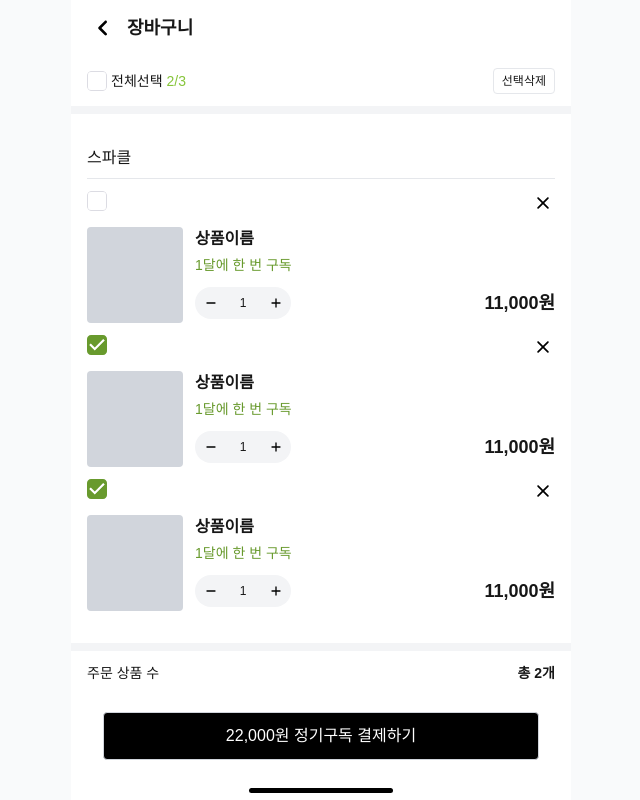
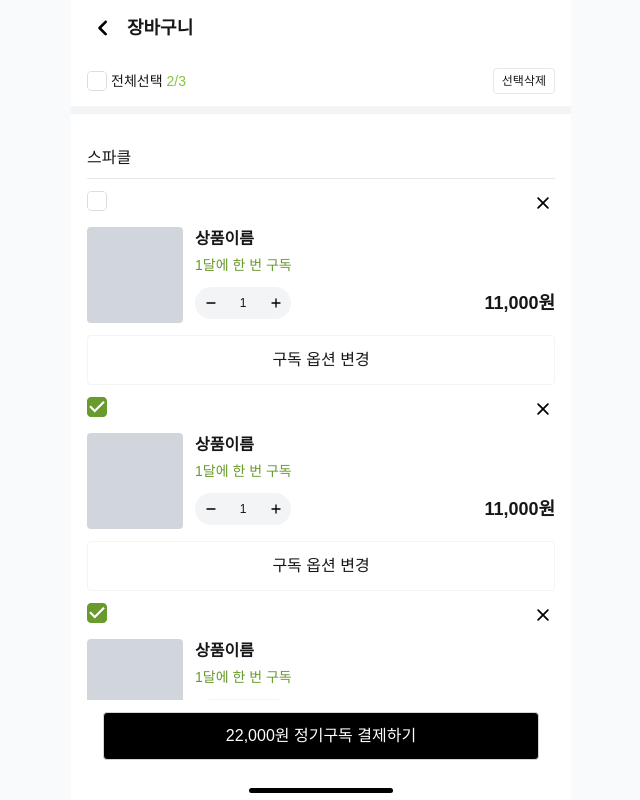
Before and after one commit to ydsic/mogupick, a Next.js app: page /cart in a window 1280 px wide. Shown: the whole page, without its empty margins (319-959 px from the left). Built offline with nearby package versions, Linux system fonts and the light colour scheme.

Commit message:
fix: 장바구니 변경사항 수정

```diff
--- a/src/app/(main)/cart/page.tsx
+++ b/src/app/(main)/cart/page.tsx
@@ -156,6 +156,7 @@
                     </div>
 
                     {/* 상품 정보 */}
+                    <div className="flex flex-col gap-3">
                       <div className="flex gap-3">
                         <div className="h-24 w-24 rounded bg-gray-300"></div>
                         <div className="flex flex-1 flex-col gap-3">
@@ -188,6 +189,12 @@
                               {(item.price * item.quantity).toLocaleString()}원
                             </div>
                           </div>
+                        </div>
+                      </div>
+                      <div>
+                        <button className="w-full rounded border border-gray-100 bg-white p-3">
+                          구독 옵션 변경
+                        </button>
                       </div>
                     </div>
                   </div>
```
Lines whose indentation alone changed are shown as unchanged.
